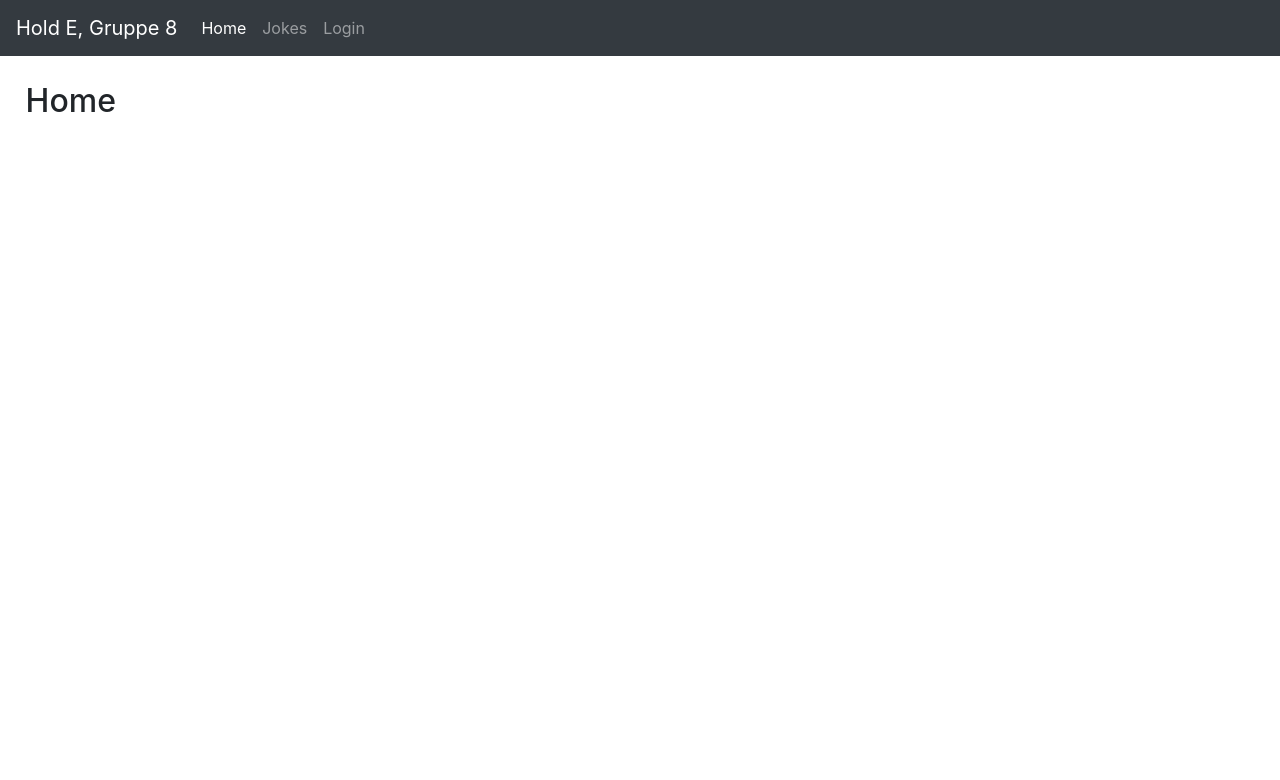
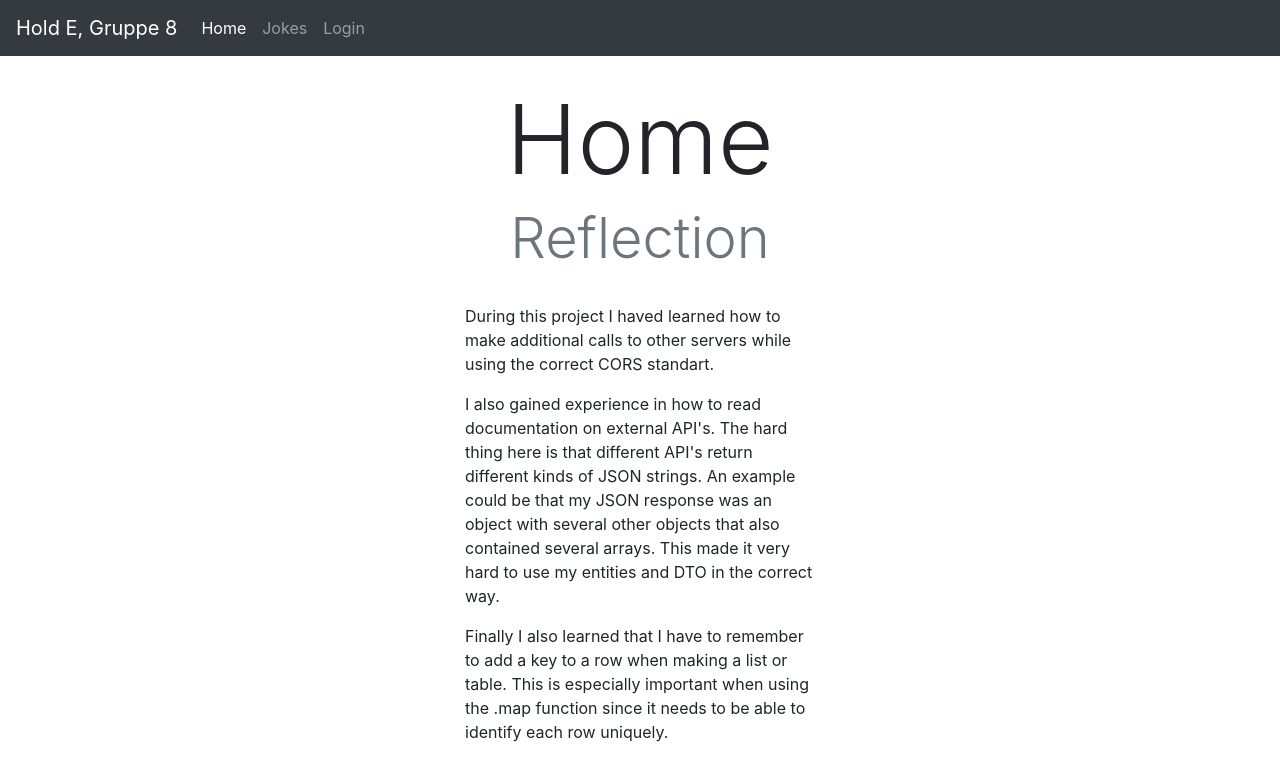
Before and after one commit to cph-pk/CA3_Boilerplate_Frontend, a React (Create React App) app: page / in a window 1280 px wide. Shown: the top 780 px of the page. Built offline with nearby package versions, Linux system fonts and the light colour scheme; the HTML template or start-up script is replaced by a standard one.

Commit message:
Added Reflection.js + updated README.md

```diff
--- a/src/App.js
+++ b/src/App.js
@@ -5,6 +5,7 @@ import { Navbar, Nav } from "react-bootstrap";
 import AllJokes from "./AllJokes";
 import AllScrape from "./AllScrape";
 import Trivia from "./Trivia";
+import Reflection from "./Reflection";
 import Login from "./Login";
 import { Switch, Route, NavLink, useHistory } from "react-router-dom";
 
@@ -113,7 +114,7 @@ export default function App() {
 function Home() {
   return (
     <div className="pageContent">
-      <h2>Home</h2>
+      <Reflection/>
     </div>
   );
 }
--- /dev/null
+++ b/src/Reflection.js
@@ -0,0 +1,34 @@
+import { Container, Row, Col } from "react-bootstrap";
+const Reflection = () => {
+    return (
+        <div>
+            <Container>
+                <h1 className="display-1 text-center">Home</h1>
+                <h1 className="display-4 text-center text-muted">Reflection</h1>
+                <Row>
+                    <Col>
+                    </Col>
+                    <Col>
+                        <p className="mt-4">During this project I haved learned how to make additional
+                        calls to other servers while using the correct CORS standart.</p>
+                        <p>I also gained experience in how to read documentation on external API's.
+                        The hard thing here is that different API's return different kinds of JSON strings.
+                        An example could be that my JSON response was an object with several
+                        other objects that also contained several arrays. This made it very hard to use
+                        my entities and DTO in the correct way.
+                        </p>
+                        <p>Finally I also learned that I have to remember to add a
+                        key to a row when making a list or table.
+                        This is especially important when using the .map function since it needs
+                        to be able to identify each row uniquely.</p>
+
+                    </Col>
+                    <Col>
+                    </Col>
+                </Row>
+            </Container>
+
+        </div>
+    );
+}
+export default Reflection;
```
Also changed, not shown: 1 other file (tests, documents, lock files or other folders).
